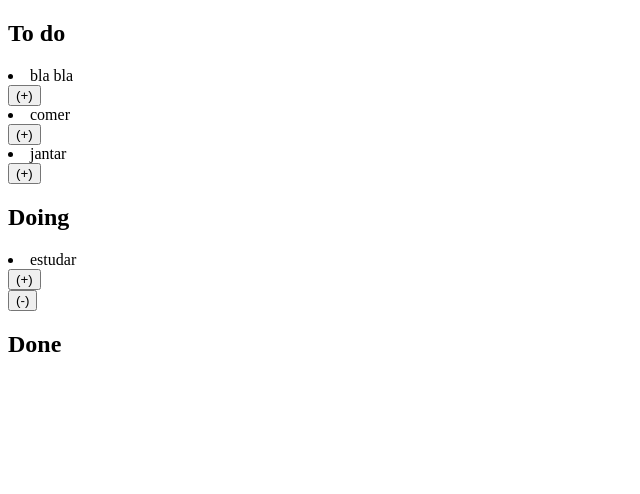
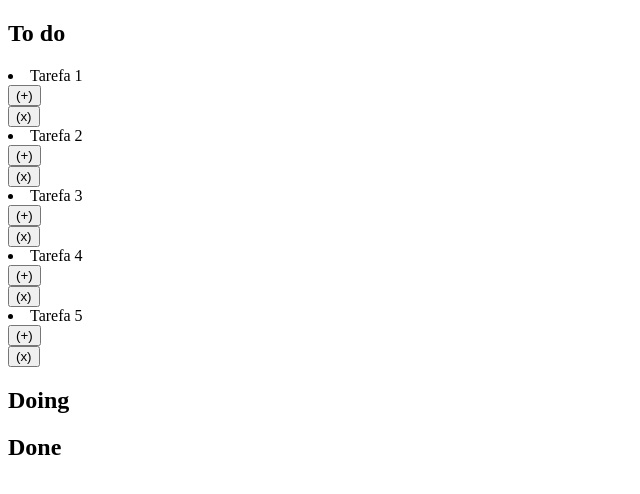
Before and after one commit to LucasBW-06/kanban, a Django app: page / in a window 1280 px wide. Shown: the top 494 px of the page, without its empty margins (0-640 px from the left). Run offline with Django 4.2, Linux system fonts and the light colour scheme; data comes from the database, SQL or seed files in the repository.

Commit message:
commit 07 "índice e métodos de edição"

```diff
--- a/sistema/models.py
+++ b/sistema/models.py
@@ -1,19 +1,35 @@
 from django.db import models
 from django.utils import timezone
 
+class Nivel(models.Model):
+    descricao = models.CharField(max_length=200, blank=True, null=True)
+    indice = models.PositiveIntegerField(unique=True, blank=True, null=True)
 
+    def save(self, *args, **kwargs):
+        if not self.indice:
+            self.indice = (Nivel.objects.aggregate(models.Max('indice'))['indice__max'] or 0) + 1
+        if not self.descricao:
+            self.descricao = 'Nível ' + str(self.indice)
 
-class Nivel(models.Model):
-    descricao = models.CharField(max_length=200, default='Nível sem nome')
+        super().save(*args, **kwargs)
 
     def __str__(self):
         return self.descricao
 
 class Tarefa(models.Model):
     descricao = models.CharField(max_length=200, blank=True)
-    titulo = models.CharField(max_length=200, default='Tarefa sem nome')
+    titulo = models.CharField(max_length=200, blank=True, null=True)
     data = models.DateField(default=timezone.now)
-    nivel = models.ForeignKey(Nivel, on_delete=models.CASCADE, default=1)
+    nivel = models.PositiveIntegerField(default=1)
+
+    def save(self, *args, **kwargs):
+        if not self.titulo:
+            self.titulo = 'Tarefa ' + str(Tarefa.objects.count() + 1)
+
+        super().save(*args, **kwargs)
 
     def __str__(self):
         return self.titulo
+
+    def nivel_obj(self):
+        return Nivel.objects.filter(indice=self.nivel).first()
--- a/sistema/templates/paginas/index.html
+++ b/sistema/templates/paginas/index.html
@@ -10,21 +10,27 @@
             <div>
                 <h2>{{ nivel.descricao }}</h2>
                 {% for tarefa in tarefas %}
-                    {% if tarefa.nivel == nivel %}
+                <div>
+                    {% if tarefa.nivel == nivel.indice %}
                         <li>{{ tarefa.titulo }}</li>
-                            {% if tarefa.nivel.id != nivel_max %}
+                            {% if tarefa.nivel != nivel_max %}
                                 <form method="POST" action="{% url 'sistema:modificar_nivel' tarefa.id 1 %}">
                                     {% csrf_token %}
                                     <button type="submit">(+)</button>
                                 </form>
                             {% endif %}
-                            {% if tarefa.nivel.id != nivel_min %}
+                            {% if tarefa.nivel != nivel_min %}
                                 <form method="POST" action="{% url 'sistema:modificar_nivel' tarefa.id -1 %}">
                                     {% csrf_token %}
                                     <button type="submit">(-)</button>
                                 </form>
                             {% endif %}
+                        <form method="POST" action="{% url 'sistema:deletar_tarefa' tarefa.id %}">
+                            {% csrf_token %}
+                            <button type="submit">(x)</button>
+                        </form>
                     {% endif %}
+                    </div>
                 {% endfor %}
             </div>
             {% endfor %}
--- a/sistema/urls.py
+++ b/sistema/urls.py
@@ -6,4 +6,6 @@ app_name = 'sistema'
 urlpatterns = [
     path('', views.index, name="index"),
     path('<int:id_tarefa>/modificar_nivel/<str:modificador>', views.modificiar_nivel, name='modificar_nivel'),
+    path('<int:id_tarefa>/deletar_tarefa', views.deletar_tarefa, name='deletar_tarefa'),
+    path('<int:id_nivel>/deletar_nivel', views.deletar_nivel, name='deletar_nivel')
 ]
--- a/sistema/views.py
+++ b/sistema/views.py
@@ -2,12 +2,14 @@ from django.http import HttpResponse
 from .models import Tarefa
 from .models import Nivel
 from django.shortcuts import render, get_object_or_404, redirect
+from django.db.models import F
+from django.db import models
 
 def index(request):
     tarefas = Tarefa.objects.order_by('titulo')
-    niveis = Nivel.objects.order_by('id')
-    nivel_min = Nivel.objects.order_by('id').first().id
-    nivel_max = Nivel.objects.order_by('-id').first().id
+    niveis = Nivel.objects.order_by('indice')
+    nivel_min = 1
+    nivel_max = Nivel.objects.aggregate(models.Max('indice'))['indice__max']
     contexto = {'tarefas':tarefas,
                 'niveis':niveis,
                 'nivel_min': nivel_min,
@@ -16,7 +18,33 @@ def index(request):
 
 def modificiar_nivel(request, id_tarefa, modificador):
     tarefa = get_object_or_404(Tarefa, pk=id_tarefa)
-    tarefa.nivel = get_object_or_404(Nivel, id=(tarefa.nivel.id + int(modificador)))
+    tarefa.nivel += int(modificador)
     tarefa.save()
 
     return redirect('sistema:index')
+
+def modificar_indice(request, indice_nivel, modificador):
+    modificador = int(modificador)
+    tarefas = Tarefa.objects
+    nivel = get_object_or_404(Nivel, indice=indice_nivel)
+    nivel_ = get_object_or_404(Nivel, indice=indice_nivel+modificador)
+
+    nivel.indice += modificador
+    nivel_.indice += -modificador
+
+    for tarefa in tarefas:
+        if tarefa.nivel == indice_nivel:
+            tarefa.nivel += modificador
+        elif tarefa.nivel == indice_nivel+modificador:
+            tarefa.nivel += -modificador
+        tarefa.save()
+
+def deletar_nivel(request, id_nivel):
+    Nivel.objects.filter(indice=id_nivel).delete()
+    Nivel.objects.filter(indice__gt=id_nivel).update(F('indice') - 1)
+    Tarefa.objects.filter(nivel=id_nivel).delete()
+    Tarefa.objects.filter(nivel__gt=id_nivel).update(F('nivel') - 1)
+
+def deletar_tarefa(request,id_tarefa):
+    Tarefa.objects.filter(id=id_tarefa).delete()
+    return redirect('sistema:index')
```
Also changed, not shown: db.sqlite3, sistema/migrations/0003_nivel_indice_alter_nivel_descricao_and_more.py (added), sistema/migrations/0004_alter_tarefa_nivel.py (added).
